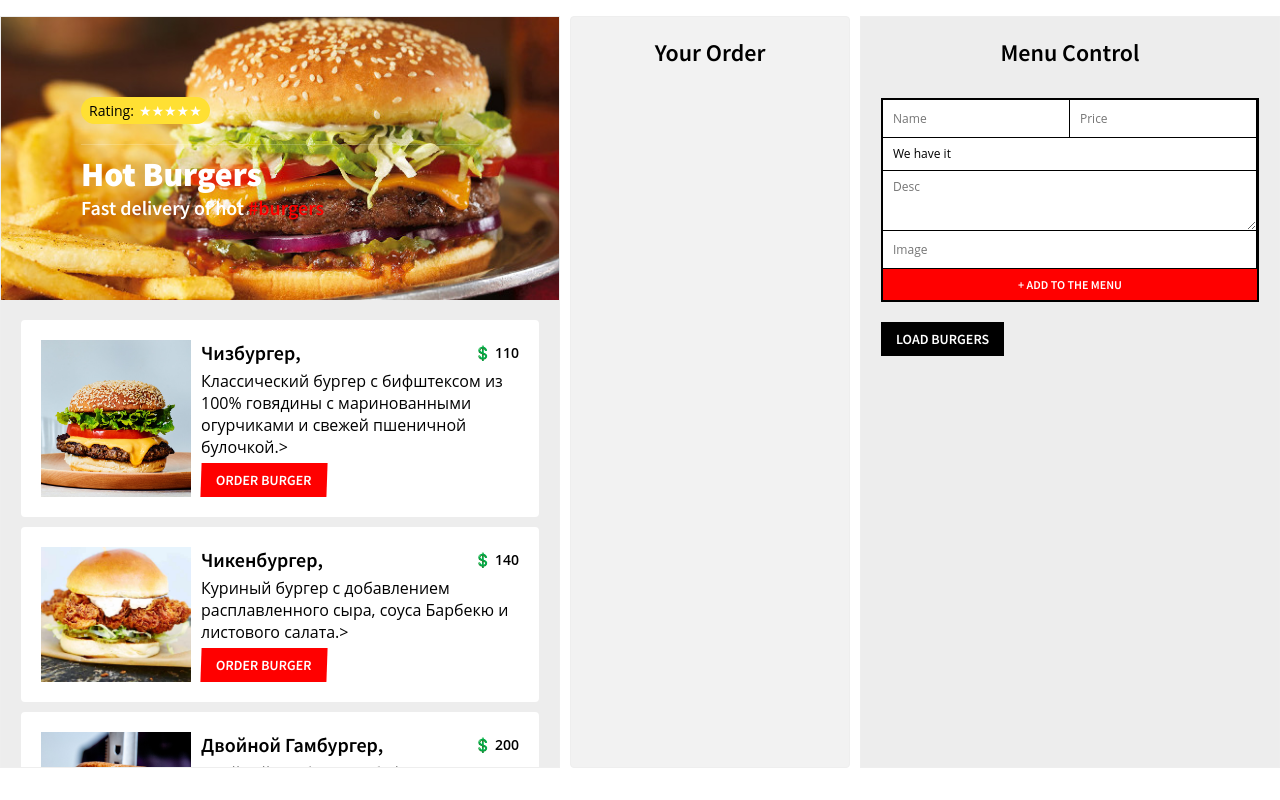
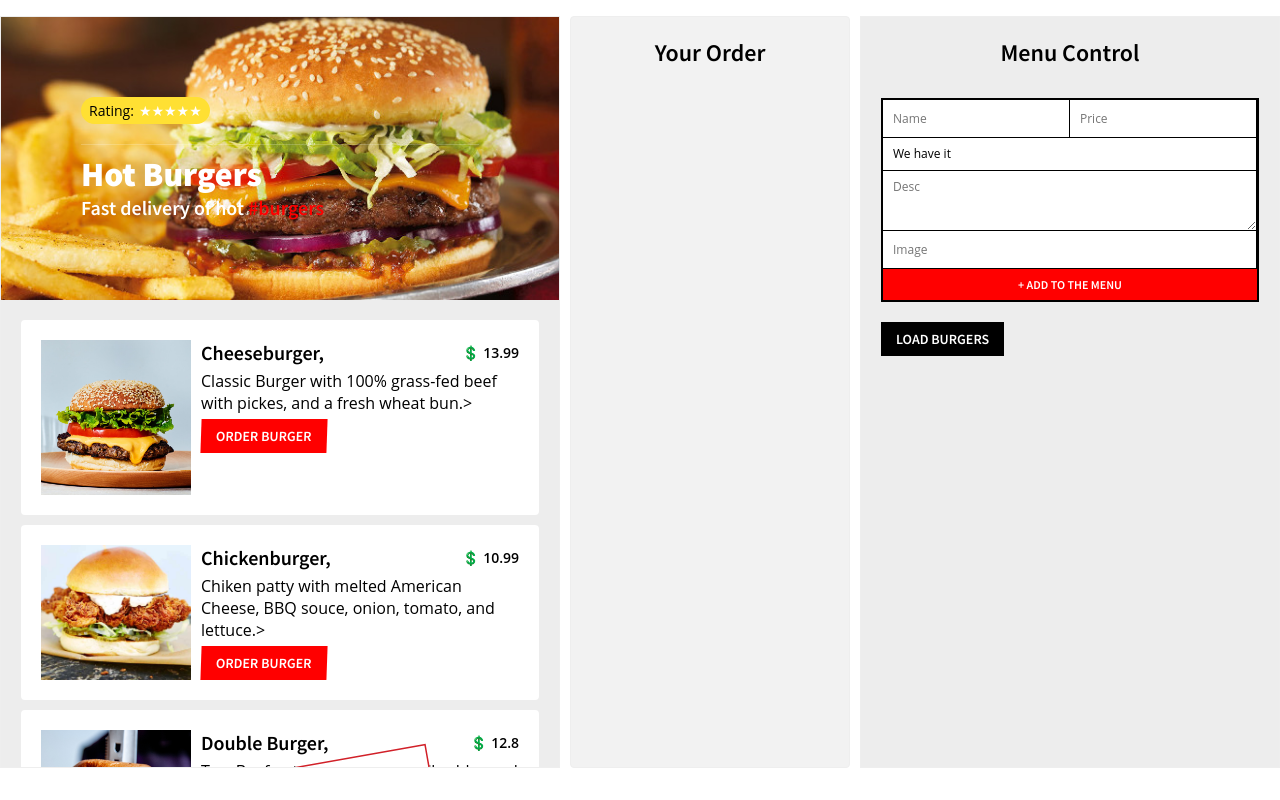
Before and after one commit to Starcatch/BurgerHub, a React (Create React App) app: page /restaurant/1 in a window 1280 px wide. Both pictures are taken after a click on the button "LOAD BURGERS". Built offline with nearby package versions, Linux system fonts and the light colour scheme.

Commit message:
create a toggle functionality to availability button

```diff
--- a/src/components/AddBurgerForm.js
+++ b/src/components/AddBurgerForm.js
@@ -12,7 +12,7 @@ class AddBurgerForm extends React.Component {
     event.preventDefault();
     const burger = {
       name: this.nameRef.current.value,
-      price: this.priceRef.current.value,
+      price: parseFloat(this.priceRef.current.value || 0),
       status: this.statusRef.current.value,
       desc: this.descRef.current.value,
       image: this.imageRef.current.value,
--- a/src/components/Burger.js
+++ b/src/components/Burger.js
@@ -4,7 +4,7 @@ class Burger extends React.Component {
   render() {
 
     const {image, name, price, desc, status  } = this.props.details;
-
+    const isAvailable = status === 'available';
     return (
     <li className='menu-burger'>
       <div className='image-container'>
@@ -16,7 +16,8 @@ class Burger extends React.Component {
           <span className='price'>💲 {price}</span>
         </h3>
         <p>{desc}></p>
-        <button className='buttonOrder'>Order Burger</button>
+        <button className='buttonOrder' disabled={!isAvailable}>
+          Order Burger</button>
       </div>
     </li>
     );
--- a/src/sample-burgers.js
+++ b/src/sample-burgers.js
@@ -1,83 +1,83 @@
-// Наше меню
+// Menu
 const sampleBurgers = {
   burger1: {
-    name: 'Чизбургер',
+    name: 'Cheeseburger',
     image: '/images/cheese.jpg',
     desc:
-      'Классический бургер с бифштексом из 100% говядины с маринованными огурчиками и свежей пшеничной булочкой.',
-    price: 110,
+      'Classic Burger  with  100%  grass-fed beef with pickes, and a fresh wheat bun.',
+    price: 13.99,
     status: 'available'
   },
 
   burger2: {
-    name: 'Чикенбургер',
+    name: 'Chickenburger',
     image: '/images/chicken.jpg',
     desc:
-      'Куриный бургер с добавлением расплавленного сыра, соуса Барбекю и листового салата.',
-    price: 140,
+      'Chiken patty with melted American Cheese, BBQ souce, onion, tomato, and lettuce.',
+    price: 10.99,
     status: 'available'
   },
 
   burger3: {
-    name: 'Двойной Гамбургер',
+    name: 'Double Burger',
     image: '/images/double.jpg',
     desc:
-      'Двойной гамбургер с бифштексом из 100% говядины и расплавленным сыром Чеддер и пряным соусом.',
-    price: 200,
+      'Two Beef patties with melted Cheddar and avocado.',
+    price: 12.80,
     status: 'unavailable'
   },
 
   burger4: {
-    name: 'Фишбургер',
+    name: 'Fishburger',
     image: '/images/fish.jpg',
     desc:
-      'Рыбное филе высшего качества c листовым салатом, маринованными огурчиками и преправленное легким майонезом.',
-    price: 150,
+      'Grilled Fish fillet with lettuce, homemade light mayo, and pickles.',
+    price: 13.50,
     status: 'available'
   },
 
   burger5: {
-    name: 'Картофель Фри',
+    name: 'French fries',
     image: '/images/fries.jpg',
     desc:
       'Хрустящие ломтики золотистого горячего картофеля Супер Фри, сделанные из отборного органического корнеплода!',
-    price: 85,
+    price: 4.50,
     status: 'available'
   },
 
   burger6: {
-    name: 'King Бургер',
+    name: 'King Burger',
     image: '/images/ham.jpg',
     desc:
       'Бургер из 100% отборной говядины, с жаренными ломтиками бекона и свежим расплавленным сыром, заправленный кетчупом и майонезом.',
-    price: 450,
+    price: 11.99,
     status: 'available'
   },
 
   burger7: {
-    name: 'Мега Бургер',
+    name: 'Mega Burger',
     image: '/images/mega.jpg',
     desc:
       'Наш самый большой бургер, сделанный из свежайшего бифштекса, с добавлением расплавленного сыра Чеддер и соленых огурчиков.',
-    price: 500,
+    price: 15.20,
     status: 'available'
   },
 
   burger8: {
-    name: 'Бургер в Пите',
+    name: 'Burger in pita',
     image: '/images/pita.jpg',
     desc:
       'Четыре котлеты из 100% говядины, покрытые плавленным сыром Чеддер, со свежим листовым салатом в свежей пшеничной лепешке.',
-    price: 380,
+    price: 10.99,
     status: 'available'
   },
 
   burger9: {
-    name: 'Village Фри',
+    name: 'Village fries',
     image: '/images/bakedFries.jpg',
     desc:
       'Порция свежих ломтиков картофеля, запеченых на открытом воздухе под мирно тлеющими углями',
-    price: 90,
+    price: 5.50,
     status: 'available'
   }
 };
```
